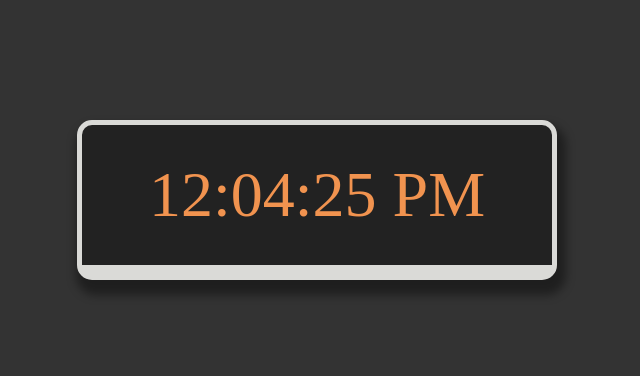
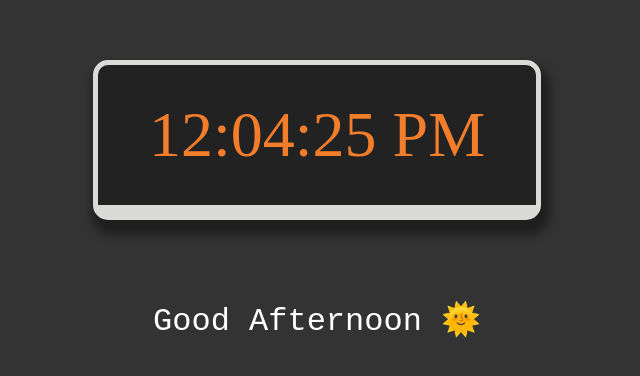
Before and after one commit to vishalpsj/Clock, a plain HTML site: page index.html in a window 1280 px wide. Shown: the part 200-576 px from the top of the page, without its empty margins (323-963 px from the left). Drawn offline with Linux system fonts and the light colour scheme; a web font is replaced by a local one.

Commit message:
added favicon, greetings added along with clock, style.css modiified, .gitattributes added

```diff
--- a/index.html
+++ b/index.html
@@ -5,6 +5,7 @@
     <meta charset="UTF-8">
     <meta name="viewport" content="width=device-width, initial-scale=1.0">
     <title>Clock</title>
+    <link rel="shortcut icon" href="./asset/favicon.ico" type="image/x-icon">
     <link rel="stylesheet" href="./style/style.css">
     <link rel="stylesheet" href="./style/responsive.css">
     <link rel="preconnect" href="https://fonts.googleapis.com">
@@ -19,6 +20,10 @@
                 <p id="curTime"></p>
             </div>
         </div>
+
+        <div class="greeting">
+            <p id="greetings">Good Evening</p>
+        </div>
     </div>
     <script src="./js/script.js"></script>
 </body>
--- a/js/script.js
+++ b/js/script.js
@@ -1,5 +1,28 @@
 let curTime = document.getElementById('curTime')
+let greetings = document.getElementById('greetings')
 
 setInterval(() => {
     curTime.innerText = new Date().toLocaleTimeString()
 }, 1000);
+
+
+
+const makegreetings = (greet) =>{
+    greetings.innerText = greet
+}
+
+let hour = new Date().getHours()
+
+
+if(hour < 12){
+    makegreetings("Good Morning 🌞🌄")
+}
+else if(hour < 16){
+    makegreetings("Good Afternoon 🌞")
+}
+else if(hour < 20){
+    makegreetings("Good Evening 🌇")
+}
+else{
+    makegreetings("Good Night 🌛")
+}
--- a/style/style.css
+++ b/style/style.css
@@ -21,10 +21,11 @@ body{
     justify-content: center;
     align-items: center;
     background-color: #333;
+    flex-direction: column;
 }
 
 .clock{
-    width: 30rem;
+    width: 28rem;
     height: 10rem;
     background-color: #222;
     display: flex;
@@ -43,7 +44,14 @@ body{
 
 .clock p{
     font-family: "Doto", serif;
-    color: #f1934f;
+    color: #f27e2b;
     font-size: 4rem;
     text-transform:uppercase;
 }
+
+.greeting{
+    margin-top: 5rem;
+    color: #fff;
+    font-size: 2rem;
+    font-family: 'Courier New', Courier, monospace;
+}
```
Also changed, not shown: asset/favicon.ico (added), 1 other file.
